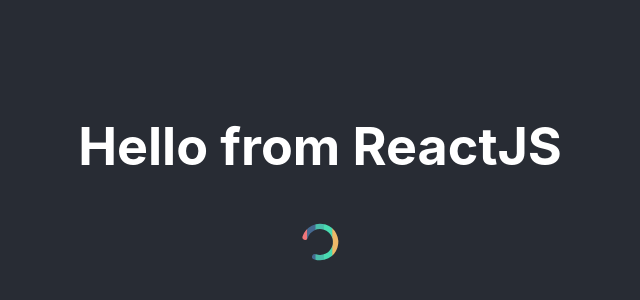
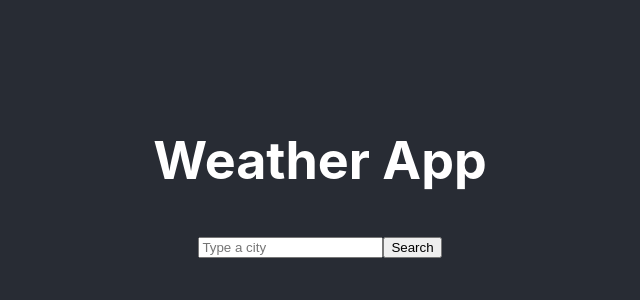
Before and after one commit to annannanna123/weather-react, a React (Create React App) app: page / in a window 1280 px wide. Shown: the part 224-524 px from the top of the page, without its empty margins (320-960 px from the left). Built offline with nearby package versions, Linux system fonts and the light colour scheme; no server answers.

Commit message:
Added the form for searching for and displaying the weather for a city

```diff
--- a/public/index.html
+++ b/public/index.html
@@ -5,10 +5,7 @@
     <link rel="icon" href="%PUBLIC_URL%/favicon.ico" />
     <meta name="viewport" content="width=device-width, initial-scale=1" />
     <meta name="theme-color" content="#000000" />
-    <meta
-      name="description"
-      content="Web site created using create-react-app"
-    />
+    <meta name="description" content="Weather application" />
     <link rel="apple-touch-icon" href="%PUBLIC_URL%/logo192.png" />
     <!--
       manifest.json provides metadata used when your web app is installed on a
@@ -24,7 +21,7 @@
       work correctly both with client-side routing and a non-root public URL.
       Learn how to configure a non-root public URL by running `npm run build`.
     -->
-    <title>React App</title>
+    <title>Weather App</title>
   </head>
   <body>
     <noscript>You need to enable JavaScript to run this app.</noscript>
--- a/src/App.js
+++ b/src/App.js
@@ -1,5 +1,5 @@
 import React from "react";
-import Weather from "./Weather";
+import WeatherSearch from "./WeatherSearch";
 
 import "./App.css";
 
@@ -7,8 +7,8 @@
   return (
     <div className="App">
       <header className="App-header">
-        <h1>Hello from ReactJS</h1>
-        <Weather city="Taipei" />
+        <h1>Weather App</h1>
+        <WeatherSearch />
       </header>
     </div>
   );
--- a/src/Weather.js
+++ /dev/null
@@ -1,27 +0,0 @@
-import React from "react";
-import axios from "axios";
-import { ColorRing } from "react-loader-spinner";
-
-export default function Weather(props) {
-  function displayWeather(response) {
-    alert(
-      `The temperature in ${response.data.name} is ${response.data.main.temp}°C`
-    );
-  }
-
-  let apiKey = "15b6ba0523386a8a73b38b2440a74dea";
-  let apiUrl = `https://api.openweathermap.org/data/2.5/weather?q=${props.city}&appid=${apiKey}&units=metric`;
-  axios.get(apiUrl).then(displayWeather);
-
-  return (
-    <ColorRing
-      visible={true}
-      height="60"
-      width="60"
-      ariaLabel="blocks-loading"
-      wrapperStyle={{}}
-      wrapperClass="blocks-wrapper"
-      colors={["#ef767a", "#456990", "#49beaa", "#49dcb1", "#eeb868"]}
-    />
-  );
-}
--- /dev/null
+++ b/src/WeatherSearch.js
@@ -0,0 +1,56 @@
+import React, { useState } from "react";
+import axios from "axios";
+
+export default function WeatherSearch() {
+  const [city, setCity] = useState("");
+  const [loaded, setLoaded] = useState(false);
+  const [weather, setWeather] = useState({});
+
+  function displayWeather(response) {
+    setLoaded(true);
+    setWeather({
+      description: response.data.weather[0].description,
+      humidity: response.data.main.humidity,
+      icon: `https://openweathermap.org/img/wn/${response.data.weather[0].icon}@2x.png`,
+      temperature: response.data.main.temp,
+      wind: response.data.wind.speed,
+    });
+  }
+
+  function handleSubmit(event) {
+    event.preventDefault();
+    let apiKey = "15b6ba0523386a8a73b38b2440a74dea";
+    let apiUrl = `https://api.openweathermap.org/data/2.5/weather?q=${city}&appid=${apiKey}&units=metric`;
+    axios.get(apiUrl).then(displayWeather);
+  }
+
+  function updateCity(event) {
+    setCity(event.target.value);
+  }
+
+  let form = (
+    <form onSubmit={handleSubmit}>
+      <input type="search" placeholder="Type a city" onChange={updateCity} />
+      <input type="submit" value="Search" />
+    </form>
+  );
+
+  if (loaded) {
+    return (
+      <div>
+        {form}
+        <ul>
+          <li>Temperature: {Math.round(weather.temperature)}°C</li>
+          <li>Description: {weather.description}</li>
+          <li>Humidity: {weather.humidity}%</li>
+          <li>Wind: {weather.wind}km/h</li>
+          <li>
+            <img src={weather.icon} alt={weather.description} />
+          </li>
+        </ul>
+      </div>
+    );
+  } else {
+    return form;
+  }
+}
```
